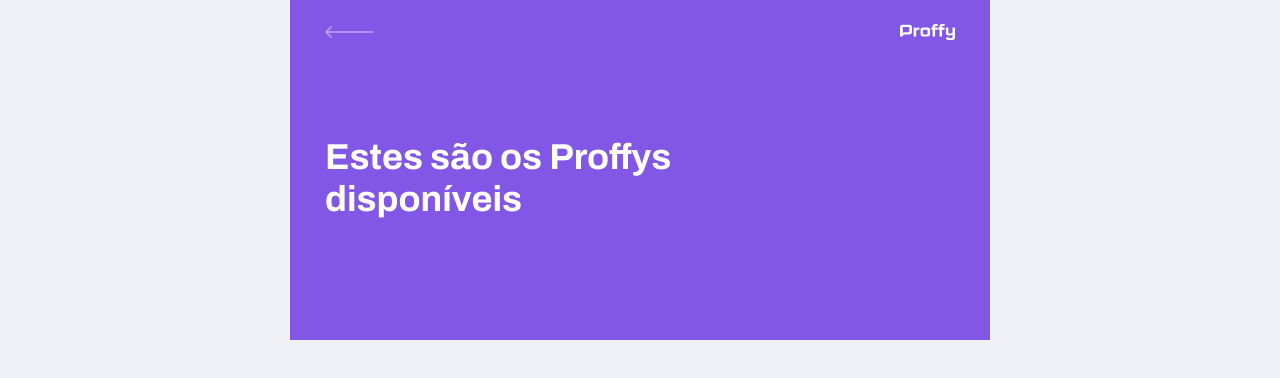
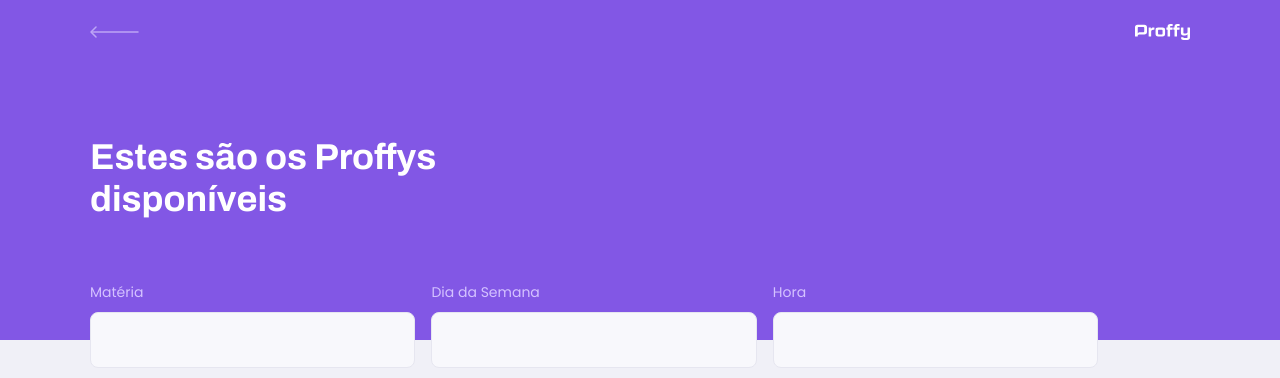
Before and after one commit to orlando-messias/next-level-week-2, a React (Create React App) app: page /study in a window 1280 px wide. Shown: the top 378 px of the page. Built offline with nearby package versions, Linux system fonts and the light colour scheme.

Commit message:
PageHeader and TeacherList style

```diff
--- a/src/pages/PageHeader/pageHeaderStyles.css
+++ b/src/pages/PageHeader/pageHeaderStyles.css
@@ -59,7 +59,7 @@
 
   .page-header .header-content {
     flex: 1;
-    max-width: 740px;
+    max-width: 1100px;
     margin: 0 auto;
     padding-bottom: 48px;
     display: flex;
--- /dev/null
+++ b/src/pages/TeacherForm/index.tsx
@@ -0,0 +1,13 @@
+import React from 'react';
+import PageHeader from '../PageHeader';
+
+
+function TeacherForm() {
+  return (
+    <div id="page-teacher-form" className="container">
+      <PageHeader title="Que incrível que você quer dar aulas!" />
+    </div>
+  );
+}
+
+export default TeacherForm;
--- a/src/pages/TeacherList/index.tsx
+++ b/src/pages/TeacherList/index.tsx
@@ -5,7 +5,31 @@
 function TeacherList() {
   return (
     <div id="page-teacher-list" className="container">
-      <PageHeader title="Estes são os Proffys disponíveis" />
+      <PageHeader title="Estes são os Proffys disponíveis">
+        <form id="search-teachers">
+
+          <div className="input-block">
+            <label htmlFor="subject">Matéria</label>
+            <input type="text" id="subject"/>
+          </div>
+
+          <div className="input-block">
+            <label htmlFor="week_day">Dia da Semana</label>
+            <input type="text" id="week_day"/>
+          </div>
+
+          <div className="input-block">
+            <label htmlFor="time">Hora</label>
+            <input type="text" id="time"/>
+          </div>
+
+        </form>
+      </PageHeader>
+
+      <main>
+
+      </main>
+
     </div>
   );
 }
--- a/src/pages/TeacherList/teacherListStyles.css
+++ b/src/pages/TeacherList/teacherListStyles.css
@@ -2,3 +2,70 @@
   width: 100vw;
   height: 100vh;
 }
+
+#search-teachers {
+  margin-top: 3.2rem;
+}
+
+#search-teachers label{
+  color: var(--color-text-in-primary);
+}
+
+#search-teachers .input-block {
+  position: relative;
+}
+
+#search-teachers .input-block + .input-block {
+  margin-top: 1.4rem;
+}
+
+#search-teachers .input-block label {
+  font-size: 1.4rem;
+}
+
+#search-teachers .input-block input {
+  width: 100%;
+  height: 5.6rem;
+  margin-top: 0.8rem;
+  border-radius: 0.8rem;
+  background: var(--color-input-background);
+  border: 1px solid var(--color-line-in-white);
+  outline: 0;
+  padding: 0 1.6rem;
+  font: 1.6rem Archivo;
+}
+
+#search-teachers .input-block:focus-within::after {
+  width: calc(100% - 3.2rem);
+  height: 2px;
+  content: '';
+  background: var(--color-primary-light);
+  position: absolute;
+  left: 1.6rem;
+  right: 1.6rem;
+  bottom: 0;
+}
+
+#page-teacher-list main {
+  margin: 3.2rem auto;
+  width: 90%;
+}
+
+@media (min-width: 700px) {
+  #page-teacher-list {
+    max-width: 100%;
+  }
+
+  #search-teachers {
+    display: grid;
+    grid-template-columns: 1fr 1fr 1fr;  /* ou repeat(3, 1fr) */
+    column-gap: 16px;
+    position: absolute;
+    bottom: -28px;
+  }
+
+  #search-teachers .input-block + .input-block {  /* todo input-block que tem outro input-block depois dele */
+    margin-top: 0;
+  }
+
+}
--- a/src/routes.tsx
+++ b/src/routes.tsx
@@ -2,12 +2,14 @@
 import { BrowserRouter as Router, Route } from 'react-router-dom';
 import Landing from './pages/Landing';
 import TeacherList from './pages/TeacherList';
+import TeacherForm from './pages/TeacherForm';
 
 function Routes() {
   return (
     <Router>
       <Route exact path="/" component={Landing} />
       <Route path="/study" component={TeacherList} />
+      <Route path="/give-classes" component={TeacherForm} />
     </Router>
   );
 }
```
Also changed, not shown: src/pages/TeacherForm/teacherFormStyles.css (added).
